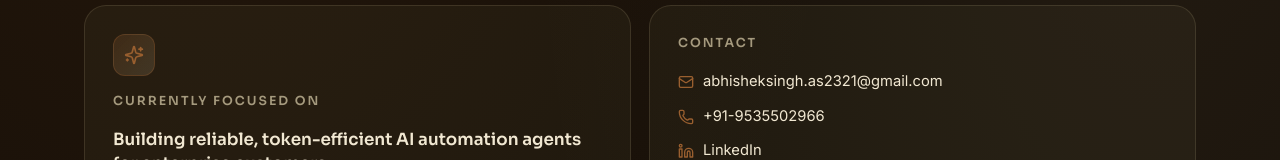
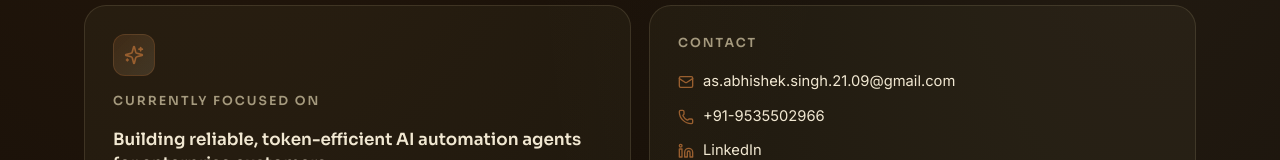
Before and after one commit to as-abhishek-21/My_Portfolio, a React (Vite) app: page / in a window 1280 px wide. Shown: the part 777-937 px from the top of the page. Built offline with nearby package versions, Linux system fonts and the light colour scheme.

Commit message:
Update contact email to match resume

```diff
--- a/src/data/resume.js
+++ b/src/data/resume.js
@@ -2,7 +2,7 @@ export const profile = {
   name: 'Abhishek Singh',
   role: 'Full Stack JavaScript Developer',
   location: 'Bengaluru, Karnataka, India',
-  email: 'abhisheksingh.as2321@gmail.com',
+  email: 'as.abhishek.singh.21.09@gmail.com',
   phone: '+91-9535502966',
   linkedin: 'https://www.linkedin.com/in/abhishek-singh',
   github: 'https://github.com/as-abhishek-21',
```
